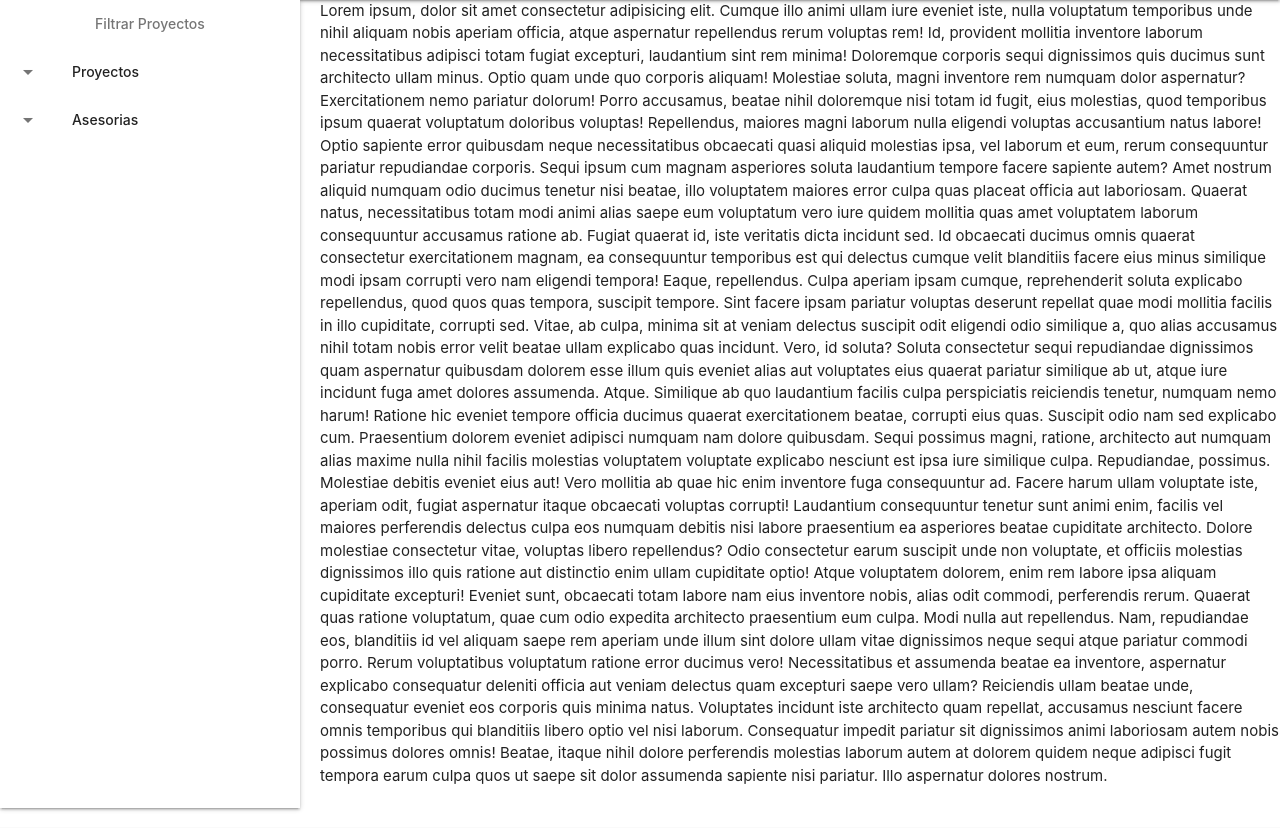
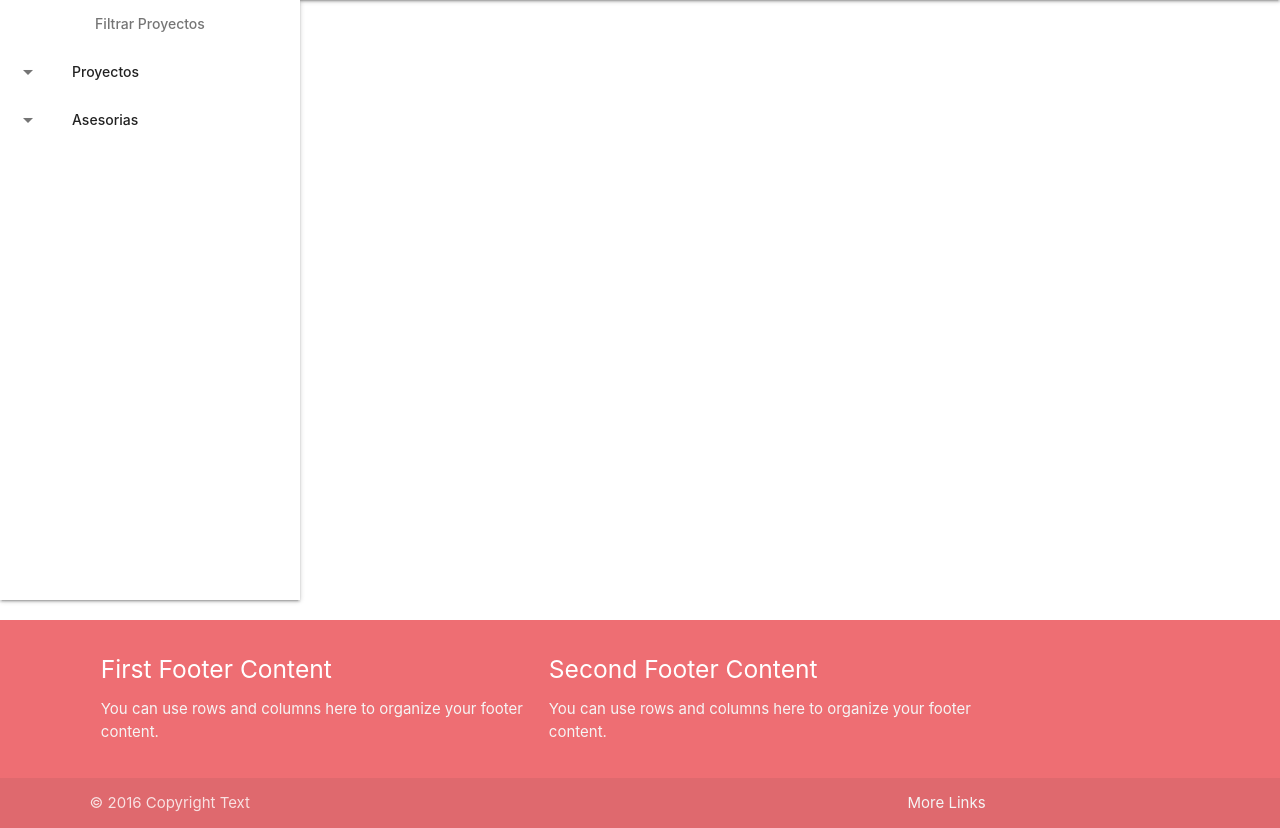
Before and after one commit to Eduar2TC/Proyecto-Asesorias, a PHP site: page / in a window 1280 px wide. Shown: the part 262-1090 px from the top of the page. Run offline with PHP 8.4, Linux system fonts and the light colour scheme.

Commit message:
some propities added

```diff
--- a/css/my-styles.css
+++ b/css/my-styles.css
@@ -133,17 +133,17 @@ h1{
   /*Renglon padre del sidenav y el contenido principal*/
   #parent-row{
       position: relative;
+      min-height: 600px;
   }
   /*Sidenav fijo*/
   #sidenav-1{
       /*top: 215px;*/
       top: auto;
-      z-index:1; /*Manda el elemento hacia el fondo*/
+      z-index: 1; /*Manda el elemento hacia el fondo*/
       position: absolute;
       height: 100%;
-
   }
-     #navegacion-menu{
+  #navegacion-menu{
        margin-bottom: 0%;
    }
   #navegacion-menu-movil{
--- a/index.html
+++ b/index.html
@@ -110,7 +110,7 @@
             </ul>
         </div>
     </div>
-    <!--Renglon 2 columnas-->
+    <!--Renglon 2 columnas aside y contenido principal-->
     <div class="row" id="parent-row">
         <div class="col m3 s12">
                 <aside id="filtro"> <!--Filter-->
@@ -169,31 +169,33 @@
             <section> <!--Users and Proyects rank section-->
                 <main>
                     <div class="row">
-                        Lorem ipsum, dolor sit amet consectetur adipisicing elit. Cumque illo animi ullam iure eveniet iste, nulla voluptatum temporibus unde nihil aliquam nobis aperiam officia, atque aspernatur repellendus rerum voluptas rem!
-                        Id, provident mollitia inventore laborum necessitatibus adipisci totam fugiat excepturi, laudantium sint rem minima! Doloremque corporis sequi dignissimos quis ducimus sunt architecto ullam minus. Optio quam unde quo corporis aliquam!
-                        Molestiae soluta, magni inventore rem numquam dolor aspernatur? Exercitationem nemo pariatur dolorum! Porro accusamus, beatae nihil doloremque nisi totam id fugit, eius molestias, quod temporibus ipsum quaerat voluptatum doloribus voluptas!
-                        Repellendus, maiores magni laborum nulla eligendi voluptas accusantium natus labore! Optio sapiente error quibusdam neque necessitatibus obcaecati quasi aliquid molestias ipsa, vel laborum et eum, rerum consequuntur pariatur repudiandae corporis.
-                        Sequi ipsum cum magnam asperiores soluta laudantium tempore facere sapiente autem? Amet nostrum aliquid numquam odio ducimus tenetur nisi beatae, illo voluptatem maiores error culpa quas placeat officia aut laboriosam.
-                        Quaerat natus, necessitatibus totam modi animi alias saepe eum voluptatum vero iure quidem mollitia quas amet voluptatem laborum consequuntur accusamus ratione ab. Fugiat quaerat id, iste veritatis dicta incidunt sed.
-                        Id obcaecati ducimus omnis quaerat consectetur exercitationem magnam, ea consequuntur temporibus est qui delectus cumque velit blanditiis facere eius minus similique modi ipsam corrupti vero nam eligendi tempora! Eaque, repellendus.
-                        Culpa aperiam ipsam cumque, reprehenderit soluta explicabo repellendus, quod quos quas tempora, suscipit tempore. Sint facere ipsam pariatur voluptas deserunt repellat quae modi mollitia facilis in illo cupiditate, corrupti sed.
-                        Vitae, ab culpa, minima sit at veniam delectus suscipit odit eligendi odio similique a, quo alias accusamus nihil totam nobis error velit beatae ullam explicabo quas incidunt. Vero, id soluta?
-                        Soluta consectetur sequi repudiandae dignissimos quam aspernatur quibusdam dolorem esse illum quis eveniet alias aut voluptates eius quaerat pariatur similique ab ut, atque iure incidunt fuga amet dolores assumenda. Atque.
-                        Similique ab quo laudantium facilis culpa perspiciatis reiciendis tenetur, numquam nemo harum! Ratione hic eveniet tempore officia ducimus quaerat exercitationem beatae, corrupti eius quas. Suscipit odio nam sed explicabo cum.
-                        Praesentium dolorem eveniet adipisci numquam nam dolore quibusdam. Sequi possimus magni, ratione, architecto aut numquam alias maxime nulla nihil facilis molestias voluptatem voluptate explicabo nesciunt est ipsa iure similique culpa.
-                        Repudiandae, possimus. Molestiae debitis eveniet eius aut! Vero mollitia ab quae hic enim inventore fuga consequuntur ad. Facere harum ullam voluptate iste, aperiam odit, fugiat aspernatur itaque obcaecati voluptas corrupti!
-                        Laudantium consequuntur tenetur sunt animi enim, facilis vel maiores perferendis delectus culpa eos numquam debitis nisi labore praesentium ea asperiores beatae cupiditate architecto. Dolore molestiae consectetur vitae, voluptas libero repellendus?
-                        Odio consectetur earum suscipit unde non voluptate, et officiis molestias dignissimos illo quis ratione aut distinctio enim ullam cupiditate optio! Atque voluptatem dolorem, enim rem labore ipsa aliquam cupiditate excepturi!
-                        Eveniet sunt, obcaecati totam labore nam eius inventore nobis, alias odit commodi, perferendis rerum. Quaerat quas ratione voluptatum, quae cum odio expedita architecto praesentium eum culpa. Modi nulla aut repellendus.
-                        Nam, repudiandae eos, blanditiis id vel aliquam saepe rem aperiam unde illum sint dolore ullam vitae dignissimos neque sequi atque pariatur commodi porro. Rerum voluptatibus voluptatum ratione error ducimus vero!
-                        Necessitatibus et assumenda beatae ea inventore, aspernatur explicabo consequatur deleniti officia aut veniam delectus quam excepturi saepe vero ullam? Reiciendis ullam beatae unde, consequatur eveniet eos corporis quis minima natus.
-                        Voluptates incidunt iste architecto quam repellat, accusamus nesciunt facere omnis temporibus qui blanditiis libero optio vel nisi laborum. Consequatur impedit pariatur sit dignissimos animi laboriosam autem nobis possimus dolores omnis!
-                        Beatae, itaque nihil dolore perferendis molestias laborum autem at dolorem quidem neque adipisci fugit tempora earum culpa quos ut saepe sit dolor assumenda sapiente nisi pariatur. Illo aspernatur dolores nostrum.
+
                     </div>
                 </main>
             </section>
         </div>
     </div>
+    <!--Renglon Footer-->
+    <footer class="page-footer">
+        <div class="container">
+            <div class="row">
+                <div class="col s12 m8 l6">
+                    <h5 class="white-text">First Footer Content</h5>
+                    <p class="grey-text text-lighten-4">You can use rows and columns here to organize your footer content.</p>
+                </div>
+                <div class="col s12 m4 l6">
+                    <h5 class="white-text">Second Footer Content</h5>
+                    <p class="grey-text text-lighten-4">You can use rows and columns here to organize your footer content.</p>
+                </div>
+            </div>
+        </div>
+        <div class="footer-copyright">
+            <div class="container">
+                © 2016 Copyright Text
+                <a class="grey-text text-lighten-4 right" href="#!">More Links</a>
+            </div>
+        </div>
+    </footer>
 
 </body>
 <script src="js/materialize.min.js"></script>
```
